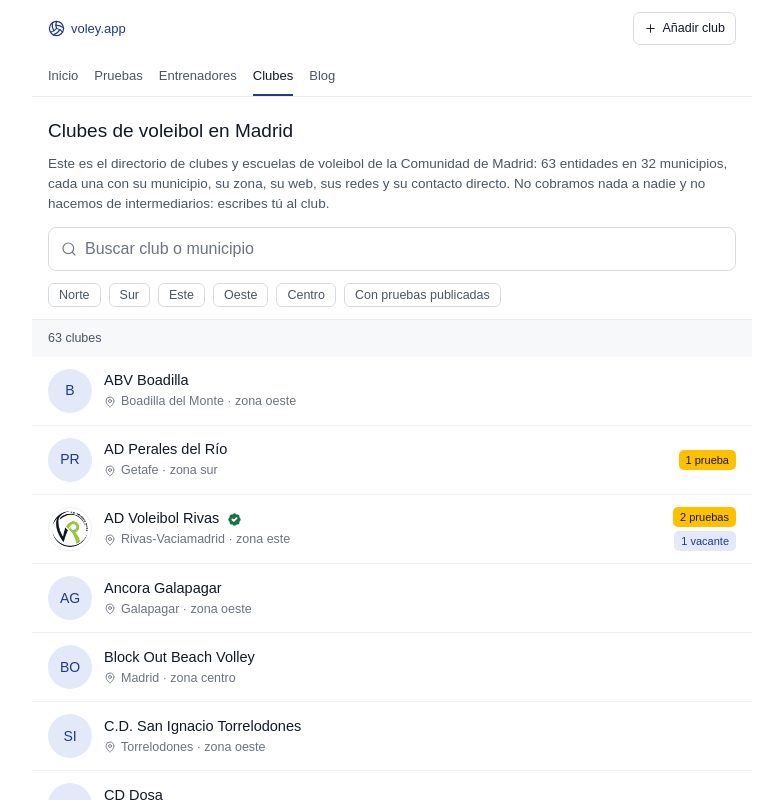
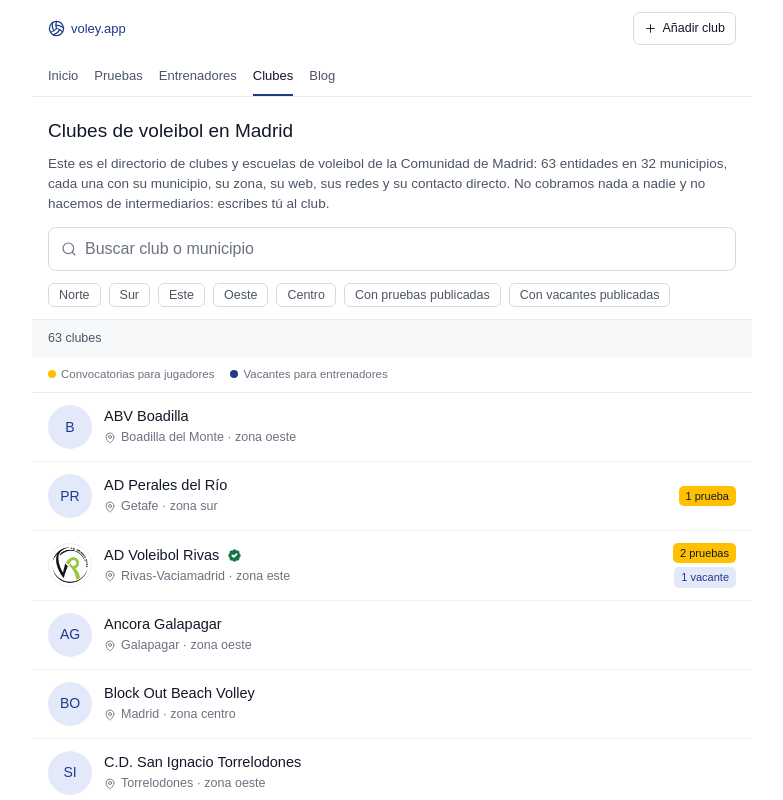
Before and after one commit to MO-Laura-MO/busco-equipo-jugador, a Next.js app: page /clubes in a window 1280 px wide. Shown: the top 800 px of the page, without its empty margins (248-1031 px from the left). Built offline with nearby package versions, Linux system fonts and the light colour scheme; a web font is replaced by a local one.

Commit message:
Filtro de clubes con vacantes y leyenda de colores en el listado

```diff
--- a/components/ListadoClubes.tsx
+++ b/components/ListadoClubes.tsx
@@ -18,18 +18,25 @@
   const [busqueda, setBusqueda] = useState("");
   const [zona, setZona] = useState<Zona | null>(null);
   const [soloConPruebas, setSoloConPruebas] = useState(false);
+  const [soloConVacantes, setSoloConVacantes] = useState(false);
 
   const hayPruebas = useMemo(
     () => clubes.some((c) => c.numConvocatorias > 0),
     [clubes]
   );
+  const hayVacantes = useMemo(
+    () => clubes.some((c) => c.numVacantes > 0),
+    [clubes]
+  );
 
-  const hayFiltros = busqueda.trim() !== "" || zona !== null || soloConPruebas;
+  const hayFiltros =
+    busqueda.trim() !== "" || zona !== null || soloConPruebas || soloConVacantes;
 
   const limpiarFiltros = () => {
     setBusqueda("");
     setZona(null);
     setSoloConPruebas(false);
+    setSoloConVacantes(false);
   };
 
   const filtrados = useMemo(() => {
@@ -37,10 +44,11 @@
     return clubes.filter((c) => {
       if (zona && c.zona !== zona) return false;
       if (soloConPruebas && c.numConvocatorias === 0) return false;
+      if (soloConVacantes && c.numVacantes === 0) return false;
       if (q && !normalizar(`${c.nombre} ${c.municipio}`).includes(q)) return false;
       return true;
     });
-  }, [busqueda, zona, soloConPruebas, clubes]);
+  }, [busqueda, zona, soloConPruebas, soloConVacantes, clubes]);
 
   return (
     <div>
@@ -88,6 +96,19 @@
               Con pruebas publicadas
             </button>
           )}
+          {hayVacantes && (
+            <button
+              type="button"
+              onClick={() => setSoloConVacantes(!soloConVacantes)}
+              className={`shrink-0 rounded-[6px] px-[10px] py-[5px] text-[12.5px] leading-none whitespace-nowrap ${
+                soloConVacantes
+                  ? "bg-acento text-white"
+                  : "border border-borde-control text-tinta-2 hover:border-tinta-3"
+              }`}
+            >
+              Con vacantes publicadas
+            </button>
+          )}
         </div>
       </div>
 
@@ -107,6 +128,23 @@
           </button>
         )}
       </div>
+
+      {(hayPruebas || hayVacantes) && (
+        <div className="flex flex-wrap items-center gap-x-4 gap-y-1 border-b border-borde px-4 py-[9px] text-[11.5px] text-tinta-3">
+          {hayPruebas && (
+            <span className="flex items-center gap-[5px]">
+              <span className="h-[8px] w-[8px] shrink-0 rounded-full bg-amarillo" />
+              Convocatorias para jugadores
+            </span>
+          )}
+          {hayVacantes && (
+            <span className="flex items-center gap-[5px]">
+              <span className="h-[8px] w-[8px] shrink-0 rounded-full bg-acento" />
+              Vacantes para entrenadores
+            </span>
+          )}
+        </div>
+      )}
 
       {/* Listado */}
       {filtrados.length > 0 ? (
```
